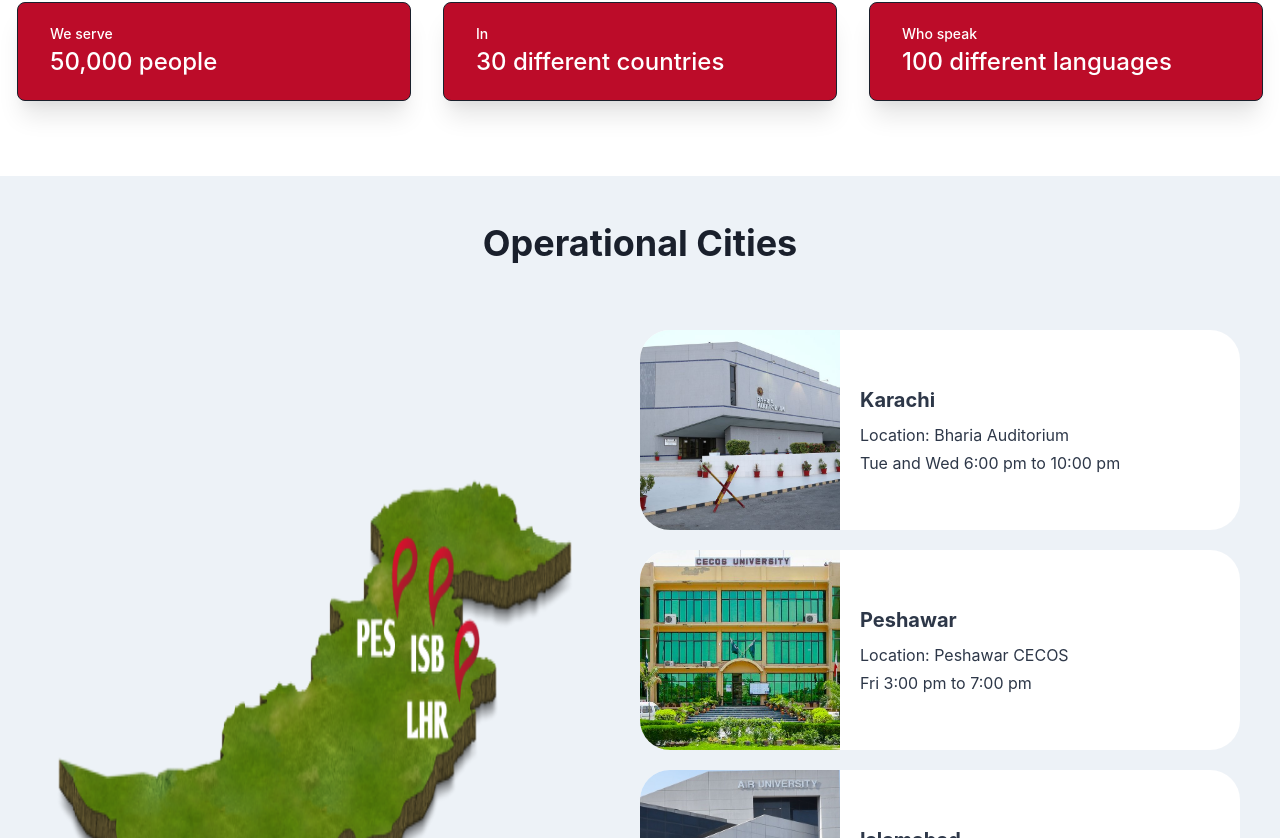
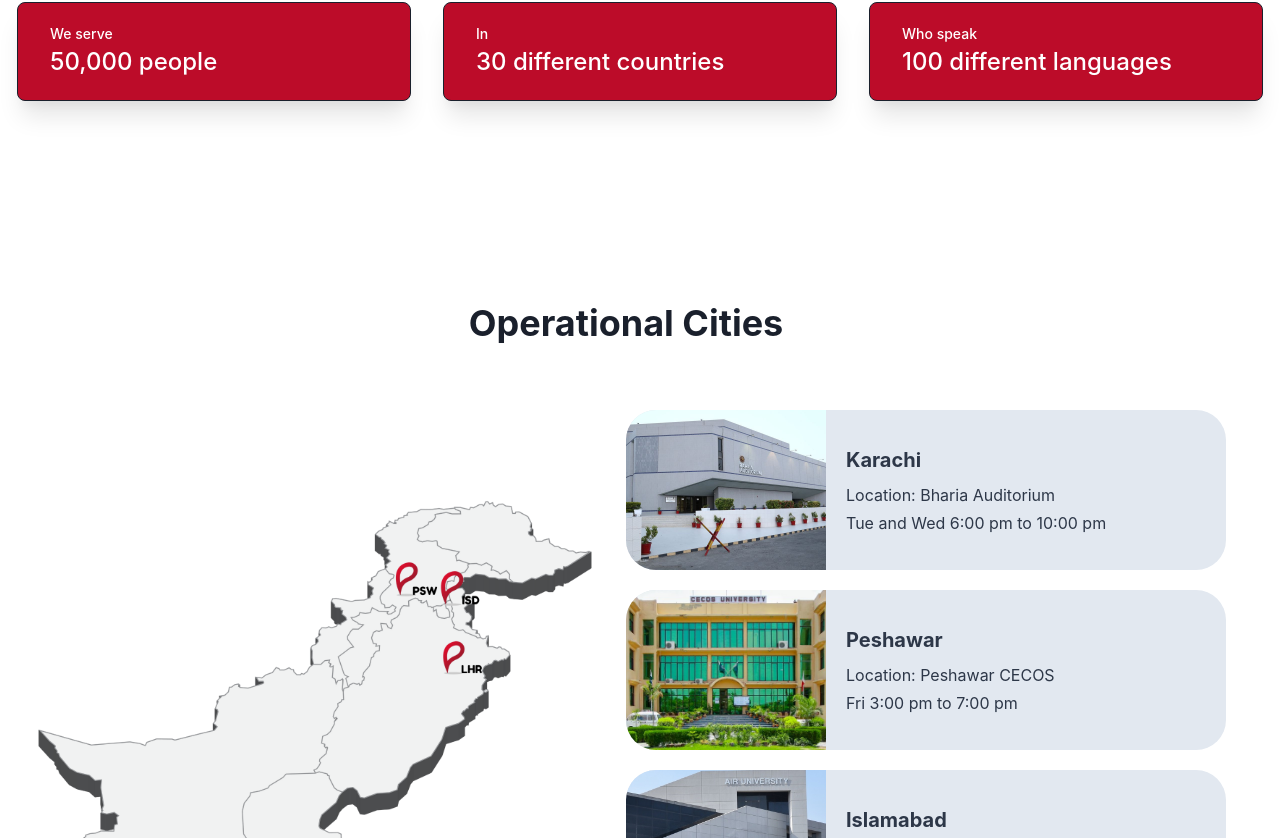
Before and after one commit to AhmedDotDev/Pananerse_Syllabus, a Next.js app: page / in a window 1280 px wide. Shown: the part 2282-3120 px from the top of the page. Built offline with nearby package versions, Linux system fonts and the light colour scheme.

Commit message:
More Section Added

```diff
--- a/app/components/Oper_Cities/oper-cities.tsx
+++ b/app/components/Oper_Cities/oper-cities.tsx
@@ -12,14 +12,14 @@ interface Props {
 
 const Opr = ({ imgSrc, title, location, timing}: Props) => {
   return (
-    <Box mt={5} mb={5} bg={useColorModeValue('white','#1A202C')} borderRadius={30} w={{base:'100%',md:'100%',lg:'600px'}} display="flex" alignItems="center">
+    <Box mt={5} mb={5} bg={useColorModeValue('gray.200','gray.700')} borderRadius={30} h={160} w={{base:'100%',md:'100%',lg:'600px'}} display="flex" alignItems="center">
       <Image
         src={imgSrc}
         borderTopLeftRadius={30}
         borderBottomLeftRadius={30}
         // rounded="lg"
         width="200px"
-        height="200px"
+        height="160px"
         objectFit="cover"
         mr={5}
       />
@@ -36,7 +36,7 @@ const Opr = ({ imgSrc, title, location, timing}: Props) => {
 export default function Oper_Cities() {
   return (
     <>
-      <Box bg={useColorModeValue('gray.100', 'gray.700')}>
+      <Box py={20} paddingRight={7}>
         <chakra.h1
           textAlign={'center'}
           fontSize={'4xl'}
@@ -45,8 +45,8 @@ export default function Oper_Cities() {
           Operational Cities
         </chakra.h1>
         <SimpleGrid columns={[1, null, 2]}>
-          <Box mt={35}>
-          <Image display={'block'} maxWidth={'100%'} h={'800px'} src='./pakistanMap.png' />
+          <Box mt={105} px={8}>
+          <Image display={'block'} maxWidth={'100%'} src='./pakistanMap.png' />
           </Box>
         <Box>
           <Opr
```
Also changed, not shown: public/KHI.png (deleted), public/pakistanMap.png.
